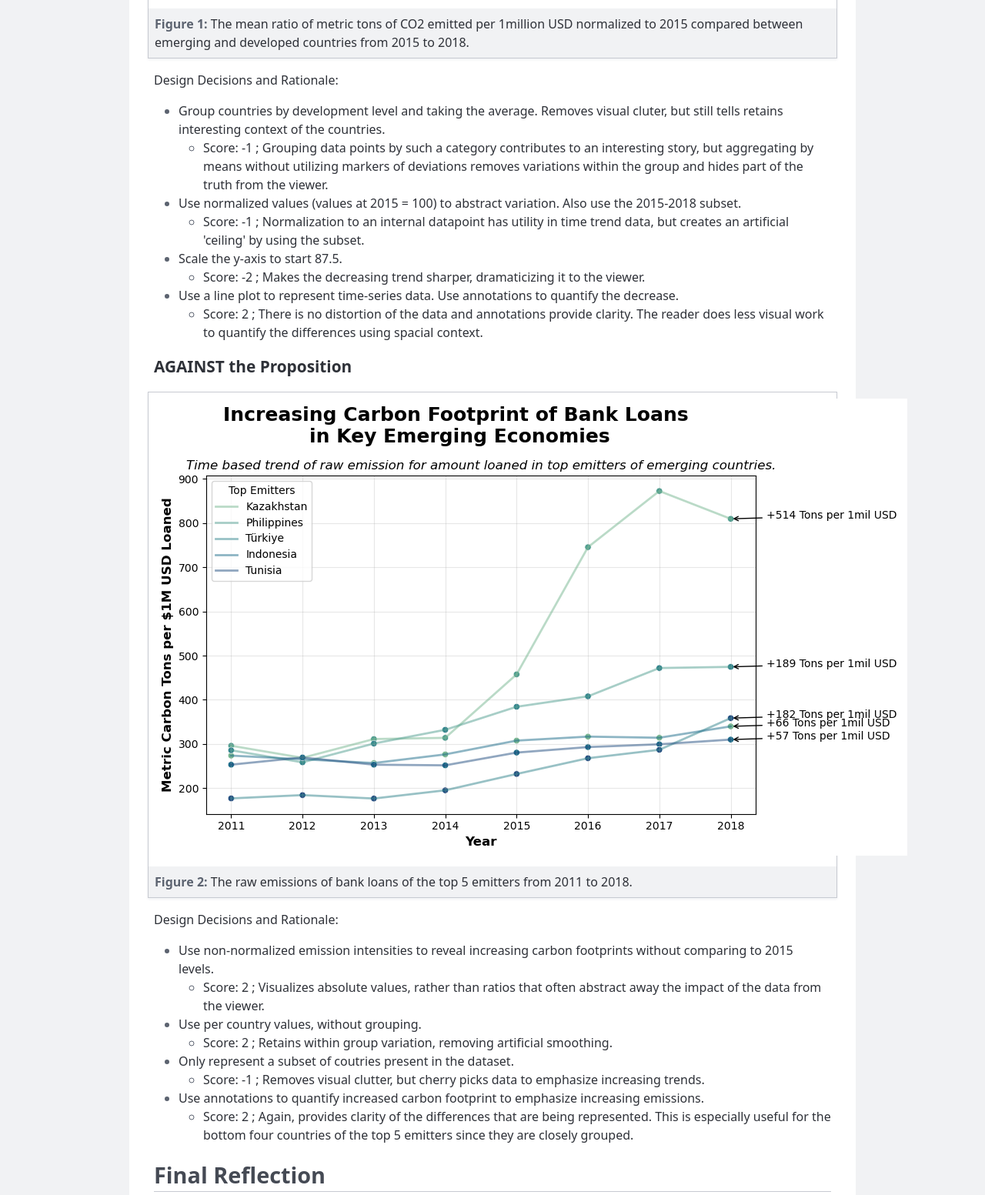
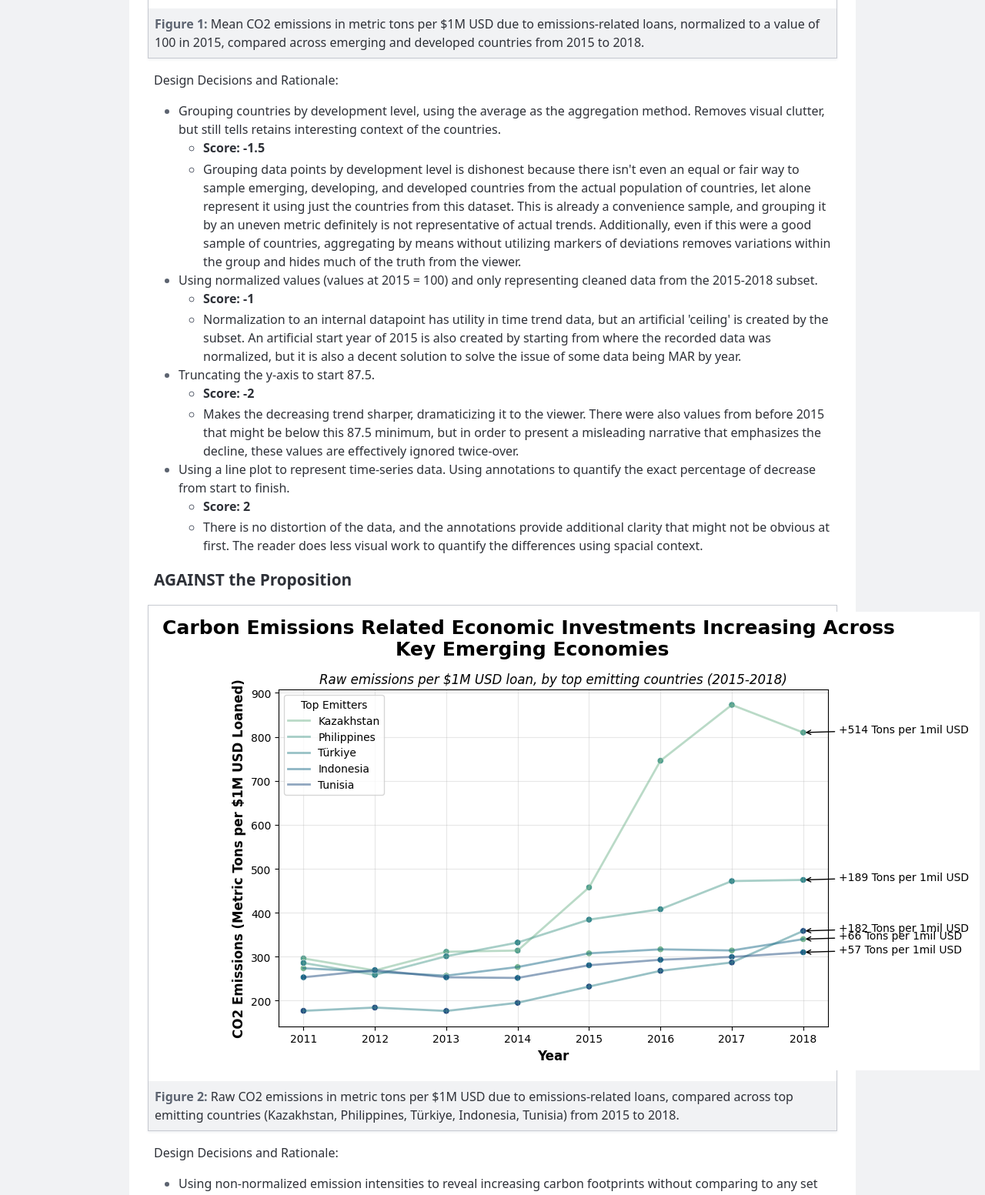
Before and after one commit to cecilia-mariea/proj02-website, a plain HTML site: page index.html in a window 1280 px wide. Shown: the part 1247-2800 px from the top of the page at 77% size. Drawn offline with Linux system fonts and the light colour scheme.

Commit message:
Updating format and writeup

```diff
--- a/index.html
+++ b/index.html
@@ -150,7 +150,7 @@
 
       <p><strong>Cecilia Marie Aban</strong> — <em>caban@ucsd.edu</em></p>
       <p><strong>Taylor Chiu</strong> — <em></em></p>
-      <p><strong>Maggie Zhang</strong> — <em></em></p>
+      <p><strong>Maggie Zhang</strong> — <em>maz007@ucsd.edu</em></p>
       <p><strong>Su Love Wai</strong> — <em></em></p>
 
     </header>
@@ -162,28 +162,32 @@
         <h3>FOR the Proposition</h3>
 
         <figure>
-          <img src="./images/fig1.png" alt="Decreasing Economic Investment in Carbon Emission in Both \n Developing and Emerging Countries" />
-          <figcaption>The mean ratio of metric tons of CO2 emitted per 1million USD normalized to 2015 compared between emerging and developed countries from 2015 to 2018.</figcaption>
+          <img src="./images/fig1_new.png" alt="Carbon Emissions Related Economic Investments Decreasing Across Developing and Emerging Countries" />
+          <figcaption>Mean CO2 emissions in metric tons per $1M USD due to emissions-related loans, normalized to a value of 100 in 2015, compared across emerging and developed countries from 2015 to 2018.</figcaption>
         </figure>
 
         <p>Design Decisions and Rationale:</p>
 
         <ul>
-          <li>Group countries by development level and taking the average. Removes visual cluter, but still tells retains interesting context of the countries.</li>
+          <li>Grouping countries by development level, using the average as the aggregation method. Removes visual clutter, but still tells retains interesting context of the countries.</li>
             <ul>
-              <li>Score: -1 ; Grouping data points by such a category contributes to an interesting story, but aggregating by means without utilizing markers of deviations removes variations within the group and hides part of the truth from the viewer.</li>
+              <li><b>Score: -1.5</b></li>
+              <li>Grouping data points by development level is dishonest because there isn't even an equal or fair way to sample emerging, developing, and developed countries from the actual population of countries, let alone represent it using just the countries from this dataset. This is already a convenience sample, and grouping it by an uneven metric definitely is not representative of actual trends. Additionally, even if this were a good sample of countries, aggregating by means without utilizing markers of deviations removes variations within the group and hides much of the truth from the viewer.</li>
             </ul>
-          <li>Use normalized values (values at 2015 = 100) to abstract variation. Also use the 2015-2018 subset.</li>
+          <li>Using normalized values (values at 2015 = 100) and only representing cleaned data from the 2015-2018 subset.</li>
             <ul>
-              <li> Score: -1 ; Normalization to an internal datapoint has utility in time trend data, but creates an artificial 'ceiling' by using the subset.</li>
+              <li><b>Score: -1</b></li>
+              <li>Normalization to an internal datapoint has utility in time trend data, but an artificial 'ceiling' is created by the subset. An artificial start year of 2015 is also created by starting from where the recorded data was normalized, but it is also a decent solution to solve the issue of some data being MAR by year.</li>
             </ul>
-          <li>Scale the y-axis to start 87.5.</li>
+          <li>Truncating the y-axis to start 87.5.</li>
             <ul>
-              <li> Score: -2 ; Makes the decreasing trend sharper, dramaticizing it to the viewer. </li>
+              <li><b>Score: -2</b></li>
+              <li> Makes the decreasing trend sharper, dramaticizing it to the viewer. There were also values from before 2015 that might be below this 87.5 minimum, but in order to present a misleading narrative that emphasizes the decline, these values are effectively ignored twice-over.</li>
             </ul>
-          <li>Use a line plot to represent time-series data. Use annotations to quantify the decrease.</li>
+          <li>Using a line plot to represent time-series data. Using annotations to quantify the exact percentage of decrease from start to finish.</li>
             <ul>
-              <li> Score: 2 ; There is no distortion of the data and annotations provide clarity. The reader does less visual work to quantify the differences using spacial context.</li>
+              <li><b>Score: 2</b> </li>
+              <li>There is no distortion of the data, and the annotations provide additional clarity that might not be obvious at first. The reader does less visual work to quantify the differences using spacial context.</li>
             </ul>
         </ul>
       </section>
@@ -192,28 +196,32 @@
         <h3>AGAINST the Proposition</h3>
 
         <figure>
-          <img src="./images/fig2.png" alt="Increasing Carbon Footprint of Bank Loans \n in Key Emerging Economies" />
-          <figcaption>The raw emissions of bank loans of the top 5 emitters from 2011 to 2018. </figcaption>
+          <img src="./images/fig2_new.png" alt="Carbon Emissions Related Economic Investments Increasing Across Key Emerging Economies" />
+          <figcaption>Raw CO2 emissions in metric tons per $1M USD due to emissions-related loans, compared across top emitting countries (Kazakhstan, Philippines, Türkiye, Indonesia, Tunisia) from 2015 to 2018.</figcaption>
         </figure>
 
         <p>Design Decisions and Rationale:</p>
 
         <ul>
-          <li>Use non-normalized emission intensities to reveal increasing carbon footprints without comparing to 2015 levels.</li>
+          <li>Using non-normalized emission intensities to reveal increasing carbon footprints without comparing to any set levels.</li>
             <ul>
-              <li> Score: 2 ; Visualizes absolute values, rather than ratios that often abstract away the impact of the data from the viewer.</li>
+              <li> <b>Score: 2</b> </li>
+              <li> Visualizes absolute values, rather than ratios that often abstract away the impact of the data from the viewer.</li>
             </ul>
           <li>Use per country values, without grouping.</li>
             <ul>
-              <li>Score: 2 ; Retains  within group variation, removing artificial smoothing.</li>
+              <li><b>Score: 2</b> </li>
+              <li> Retains  within group variation, removing artificial smoothing.</li>
             </ul>
-          <li>Only represent a subset of coutries present in the dataset.</li>
+          <li>Only represent a subset of countries present in the dataset.</li>
             <ul>
-              <li> Score: -1 ; Removes visual clutter, but cherry picks data to emphasize increasing trends.
+              <li><b>Score: -1</b> </li>
+              <li> visual clutter, but cherry picks data to emphasize increasing trends.</li>
             </ul>
           <li> Use annotations to quantify increased carbon footprint to emphasize increasing emissions. </li>
             <ul>
-              <li>Score: 2 ;  Again, provides clarity of the differences that are being represented. This is especially useful for the bottom four countries of the top 5 emitters since they are closely grouped.</li>
+              <li><b>Score: 2</b> </li>
+              <li>Provides clarity of the differences that are being represented. This is especially useful for the bottom four countries of the top 5 emitters since they are closely grouped.</li>
             </ul>
         </ul>
       </section>
```
Also changed, not shown: images/fig1_new.png (added), images/fig2_new.png (added), 2 other files.
